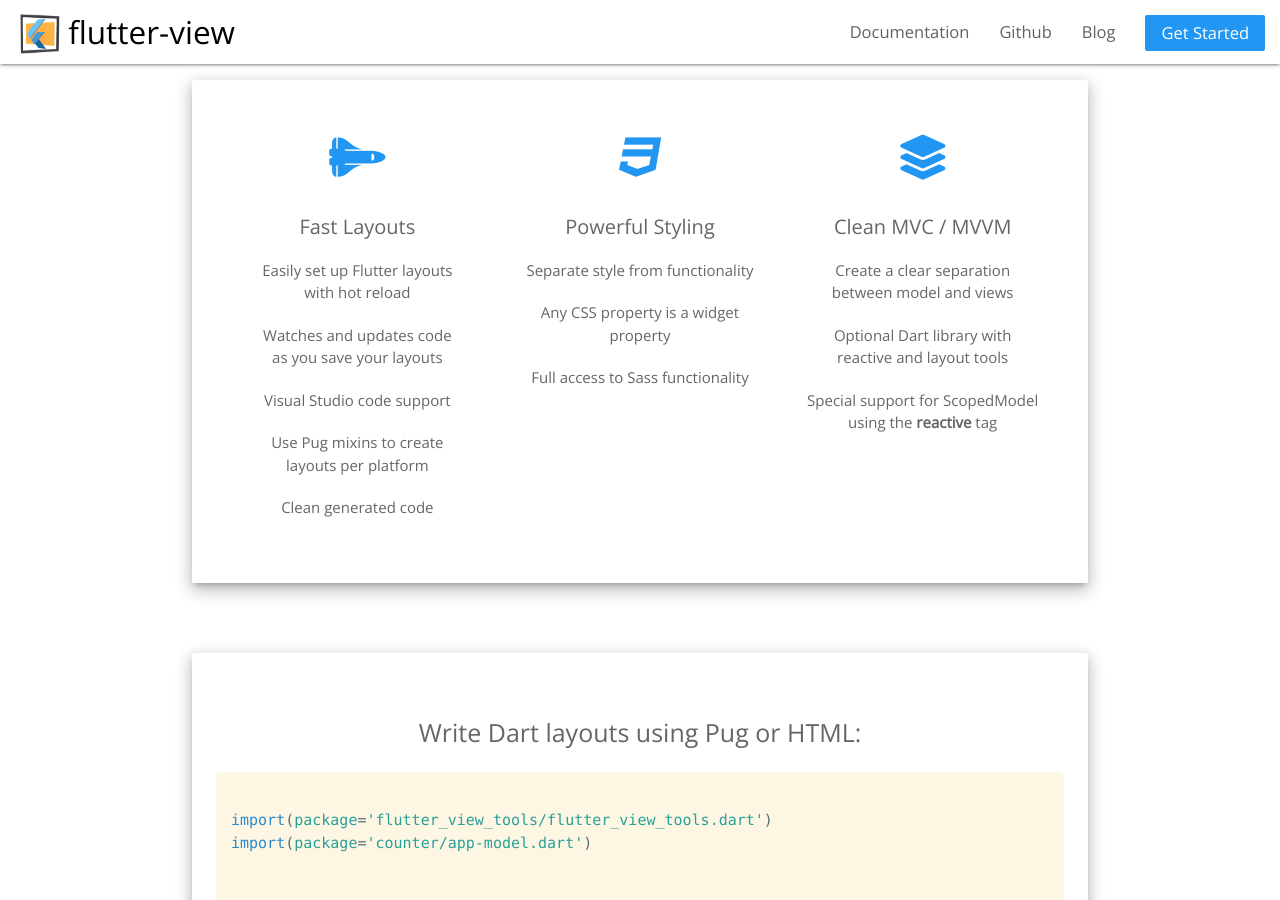
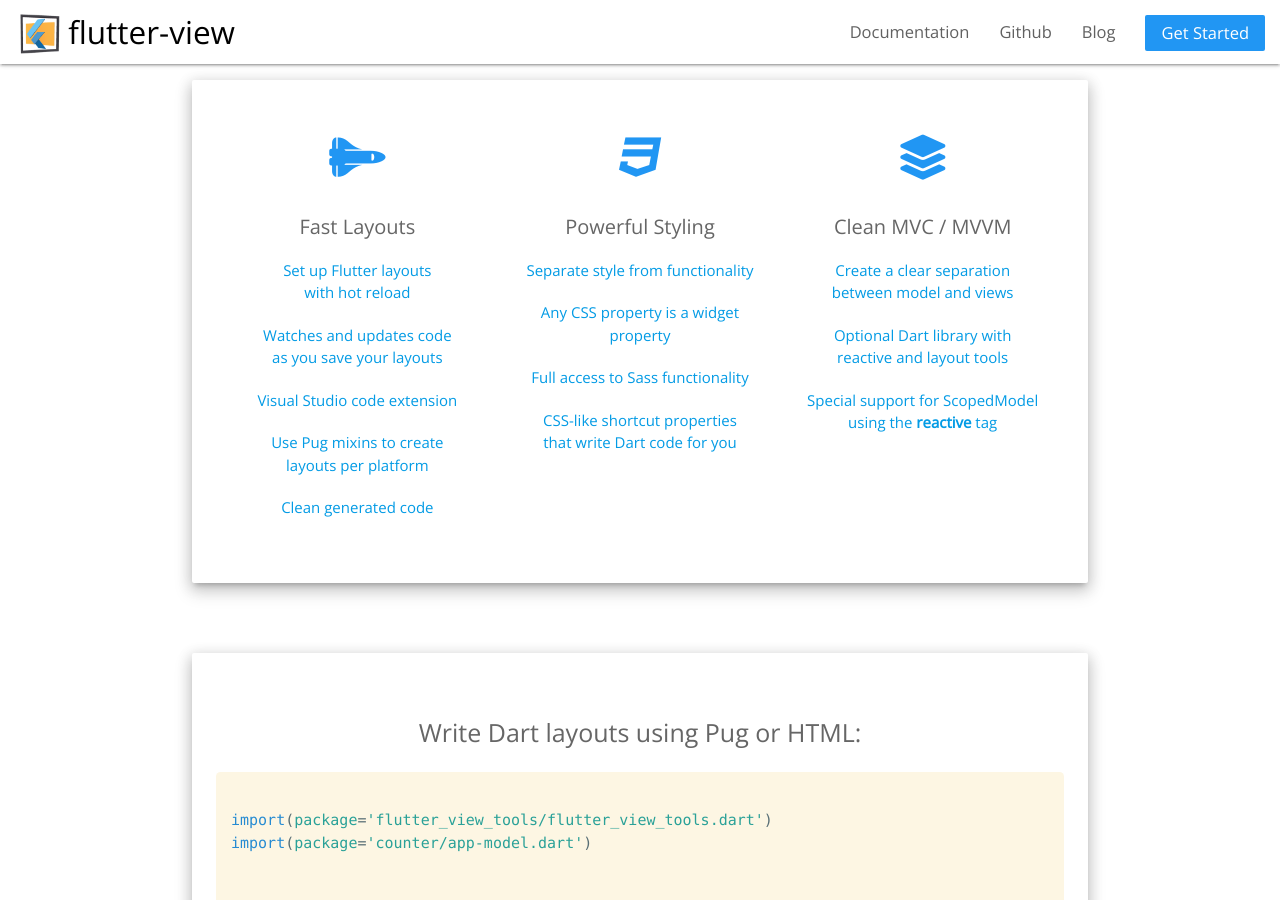
Before and after one commit to flutter-view/website, a Jekyll site: the page built from index.html, in a window 1280 px wide and 900 px high, scrolled down 700 px. Built offline with Jekyll 4.4.1, drawn with Linux system fonts in a browser that asks for light colours; nearby versions of some CDN libraries.

Commit message:
added links to docs for features

```diff
--- a/index.html
+++ b/index.html
@@ -23,25 +23,26 @@
 				<div class='entry col s4'>
 					<i class="fas fa-space-shuttle fa-3x"></i>
 					<h2>Fast Layouts</h2>
-					<p>Easily set up Flutter layouts<br> with hot reload</p>
-					<p>Watches and updates code<br> as you save your layouts</p>
-					<p>Visual Studio code support</p>
-					<p>Use Pug mixins to create<br> layouts per platform</p>
-					<p>Clean generated code</p>
+					<p><a target="docs" href="https://docs.flutter-view.io/#creating-a-view">Set up Flutter layouts<br> with hot reload</a></p>
+					<p><a target="docs" href="https://docs.flutter-view.io/get-started/usage">Watches and updates code<br> as you save your layouts</a></p>
+					<p><a target="docs" href="https://docs.flutter-view.io/get-started/vs-code-support">Visual Studio code extension</a></p>
+					<p><a target="docs" href="https://docs.flutter-view.io/guide/untitled">Use Pug mixins to create<br> layouts per platform</a></p>
+					<p><a target="_blank" href="https://github.com/flutter-view/examples/blob/master/todolist/lib/pages/taskspage/taskspage.dart">Clean generated code</a></p>
 				</div>
 				<div class='entry col s4'>
 					<i class="fab fa-css3 fa-3x"></i>
 					<h2>Powerful Styling</h2>
-					<p>Separate style from functionality</p>
-					<p>Any CSS property is a widget property</p>
-					<p>Full access to Sass functionality</p>
+					<p><a target="docs" href="https://docs.flutter-view.io/guide/styling-with-css#using-shortcut-properties-in-styles">Separate style from functionality</a></p>
+					<p><a target="docs" href="https://docs.flutter-view.io/guide/styling-with-css#applying-styles-as-properties">Any CSS property is a widget property</a></p>
+					<p><a target="_blank" href="http://sass-lang.com">Full access to Sass functionality</a></p>
+					<p><a target="docs" href="https://docs.flutter-view.io/guide/styling-with-css#using-shortcut-properties-in-styles">CSS-like shortcut properties<br> that write Dart code for you</a></p>
 				</div>
 				<div class='entry col s4'>
 					<i class="fas fa-layer-group fa-3x"></i>
 					<h2>Clean MVC / MVVM</h2>
-					<p>Create a clear separation<br> between model and views</p>
-					<p>Optional Dart library with<br> reactive and layout tools</p>
-					<p>Special support for ScopedModel<br> using the <b>reactive</b> tag</p>
+					<p><a target="docs" href="https://docs.flutter-view.io/#making-it-reactive">Create a clear separation<br> between model and views</a></p>
+					<p><a target="_blank" href="https://pub.dartlang.org/packages/flutter_view_tools">Optional Dart library with<br> reactive and layout tools</a></p>
+					<p><a target="docs" href="https://docs.flutter-view.io/reference/tag-shortcuts#reactive">Special support for ScopedModel<br> using the <b>reactive</b> tag</a></p>
 				</div>
 			</div>
 		</div>
```
